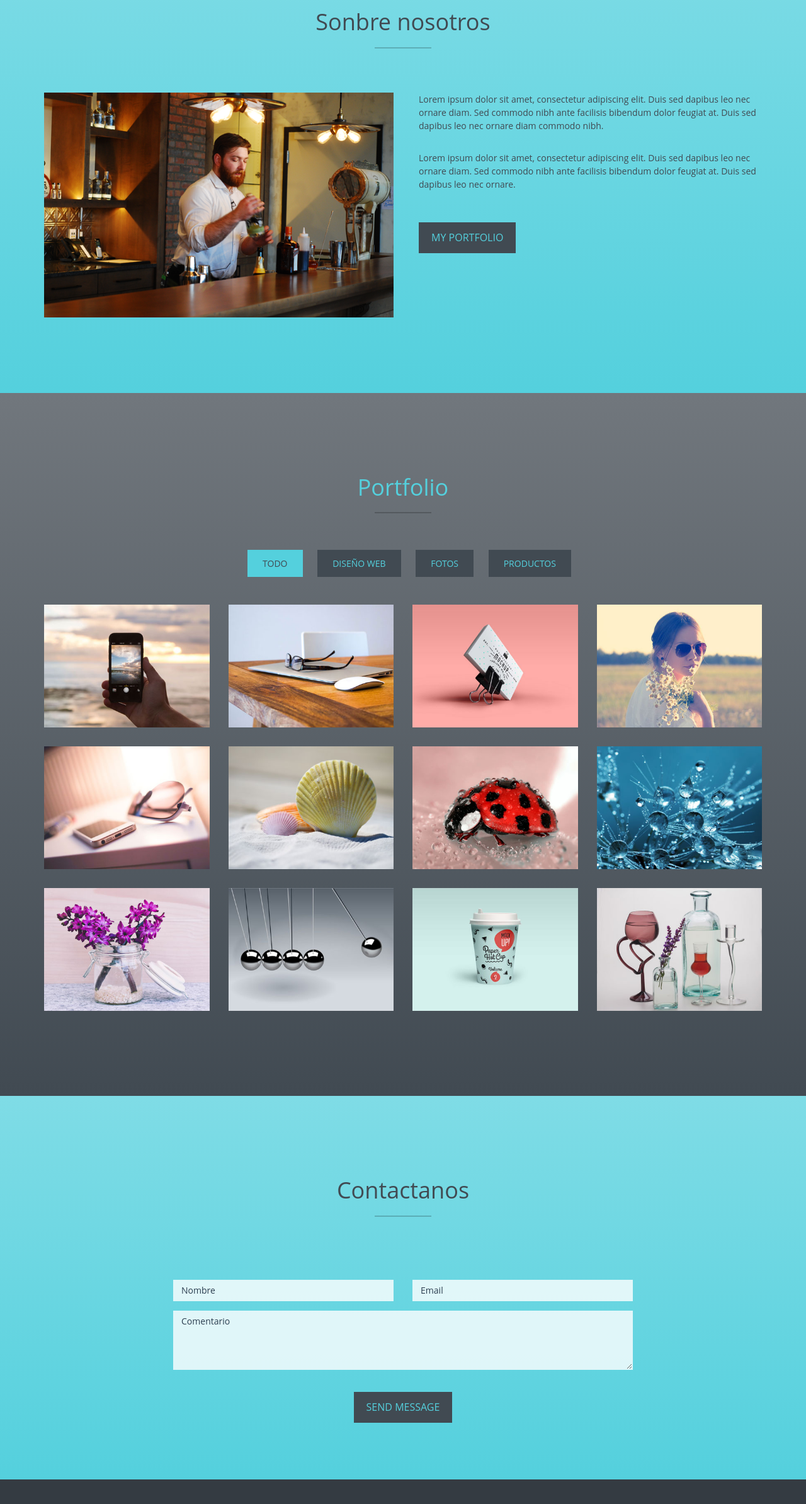
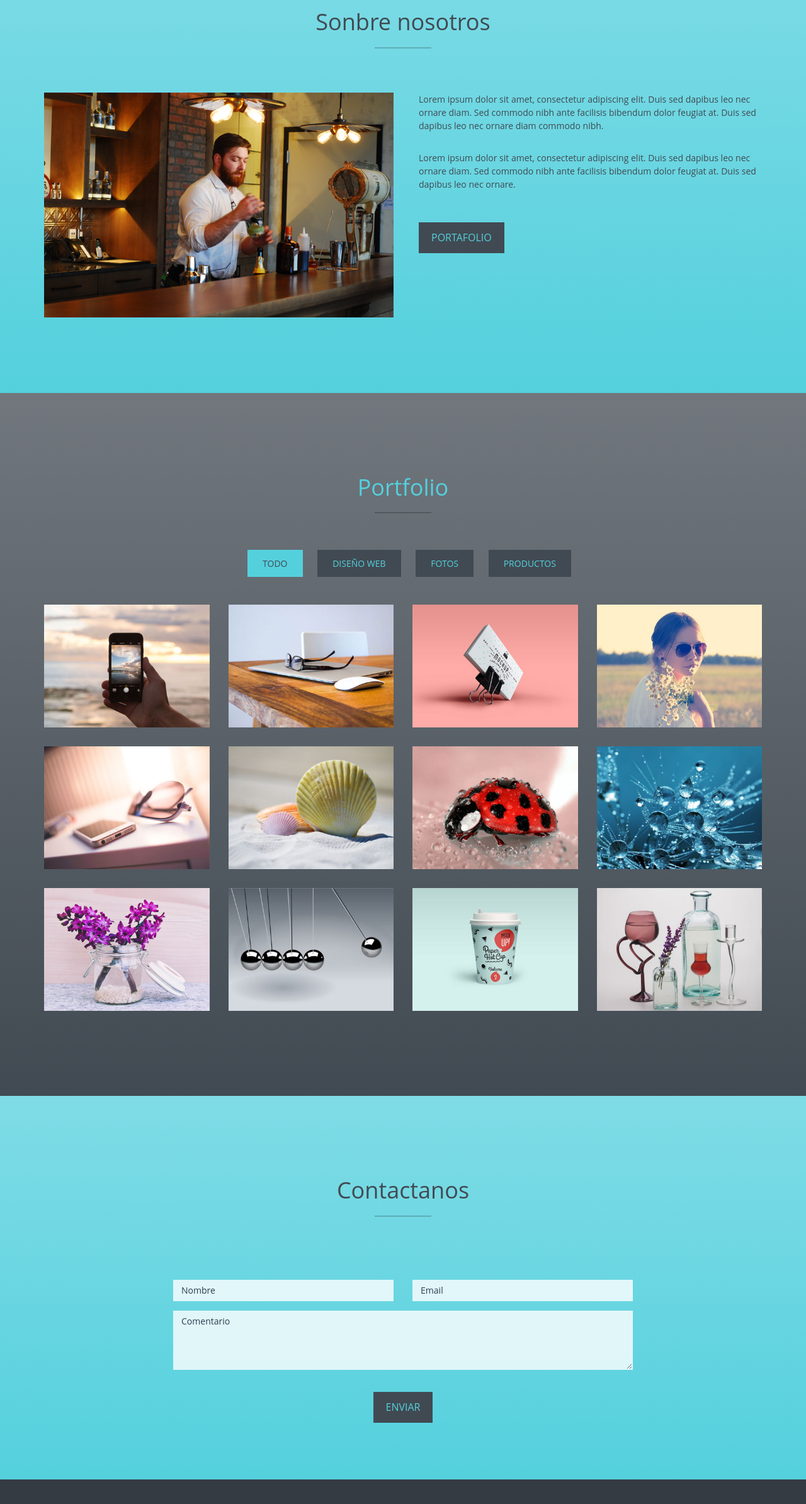
Before and after one commit to kevinyucra/Hangover, a plain HTML site: page index.html in a window 1280 px wide. Shown: the part 816-3204 px from the top of the page at 63% size. Drawn offline with Linux system fonts and the light colour scheme.

Commit message:
Update index.html

```diff
--- a/index.html
+++ b/index.html
@@ -57,7 +57,7 @@
         <div class="about-text">
           <p>Lorem ipsum dolor sit amet, consectetur adipiscing elit. Duis sed dapibus leo nec ornare diam. Sed commodo nibh ante facilisis bibendum dolor feugiat at. Duis sed dapibus leo nec ornare diam commodo nibh.</p>
           <p>Lorem ipsum dolor sit amet, consectetur adipiscing elit. Duis sed dapibus leo nec ornare diam. Sed commodo nibh ante facilisis bibendum dolor feugiat at. Duis sed dapibus leo nec ornare.</p>
-          <a href="#portfolio" class="btn btn-default btn-lg page-scroll">My Portfolio</a> </div>
+          <a href="#portfolio" class="btn btn-default btn-lg page-scroll">Portafolio</a> </div>
       </div>
     </div>
   </div>
@@ -226,7 +226,7 @@
           <p class="help-block text-danger"></p>
         </div>
         <div id="success"></div>
-        <button type="Enviar" class="btn btn-default btn-lg">Send Message</button>
+        <button type="Enviar" class="btn btn-default btn-lg">Enviar</button>
       </form>
 
     </div>
```
